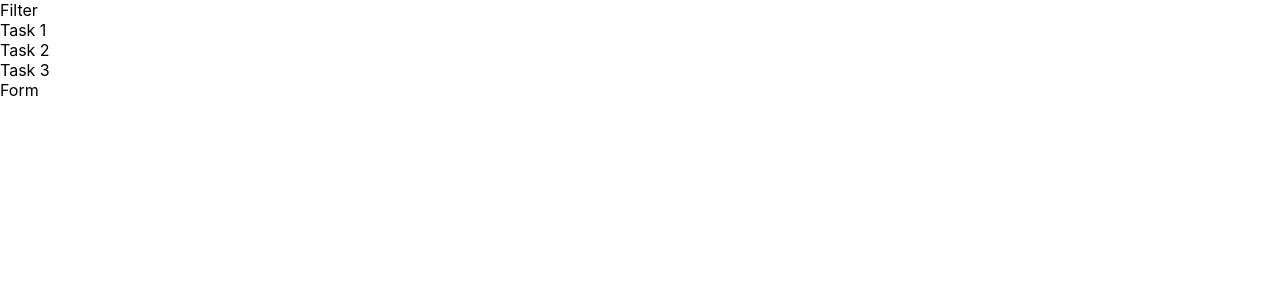
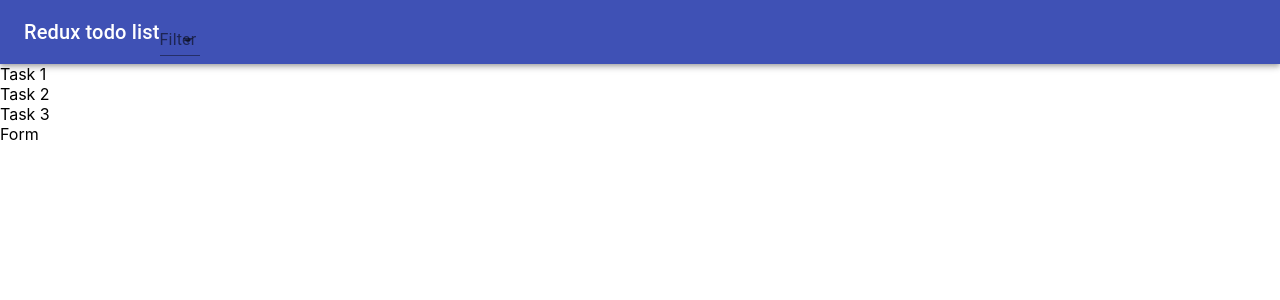
Before and after one commit to ShatalovViktor/hometasks, a React (Create React App) app: page / in a window 1280 px wide. Shown: the top 300 px of the page. Built offline with nearby package versions, Linux system fonts and the light colour scheme.

Commit message:
filter material

```diff
--- a/src/App.js
+++ b/src/App.js
@@ -6,6 +6,7 @@ import Filters from './components/Filters/Filters'
 import ListContainer from './components/Todo/ListContainer'
 import Form from './components/Todo/Form'
 import rootReducer from './store/reducer'
+import Header from './components/Header/Header'
 
 const store = createStore(rootReducer)
 
@@ -14,7 +15,7 @@ console.log(store.getState());
 function App () {
   return (
     <Provider store={store}>
-      <Filters />
+      <Header/>
       <ListContainer />
       <Form />
     </Provider>
--- a/src/components/Filters/Filters.js
+++ b/src/components/Filters/Filters.js
@@ -1,4 +1,5 @@
 import React from 'react'
+import {FormControl, InputLabel, Select, MenuItem} from '@material-ui/core'
 import PropTypes from 'prop-types'
 
 Filters.propTypes = {
@@ -7,7 +8,17 @@ Filters.propTypes = {
 
 function Filters (props) {
   return (
-    <div>Filter</div>
+    <FormControl>
+      <InputLabel id="demo-simple-select-label">Filter</InputLabel>
+      <Select
+        labelId="demo-simple-select-label"
+        id="demo-simple-select"
+      >
+        <MenuItem value={10}>All</MenuItem>
+        <MenuItem value={20}>Completed</MenuItem>
+        <MenuItem value={30}>Not completed</MenuItem>
+      </Select>
+    </FormControl>
   )
 }
 
--- /dev/null
+++ b/src/components/Header/Header.js
@@ -0,0 +1,19 @@
+import React from 'react'
+import {AppBar, Toolbar, Typography} from '@material-ui/core'
+import PropTypes from 'prop-types'
+import Filters from '../Filters/Filters'
+
+function Header () {
+  return (
+    <AppBar position="static">
+      <Toolbar>
+        <Typography variant="h6">
+          Redux todo list
+        </Typography>
+        <Filters/>
+      </Toolbar>
+    </AppBar>
+  )
+}
+
+export default Header
```
